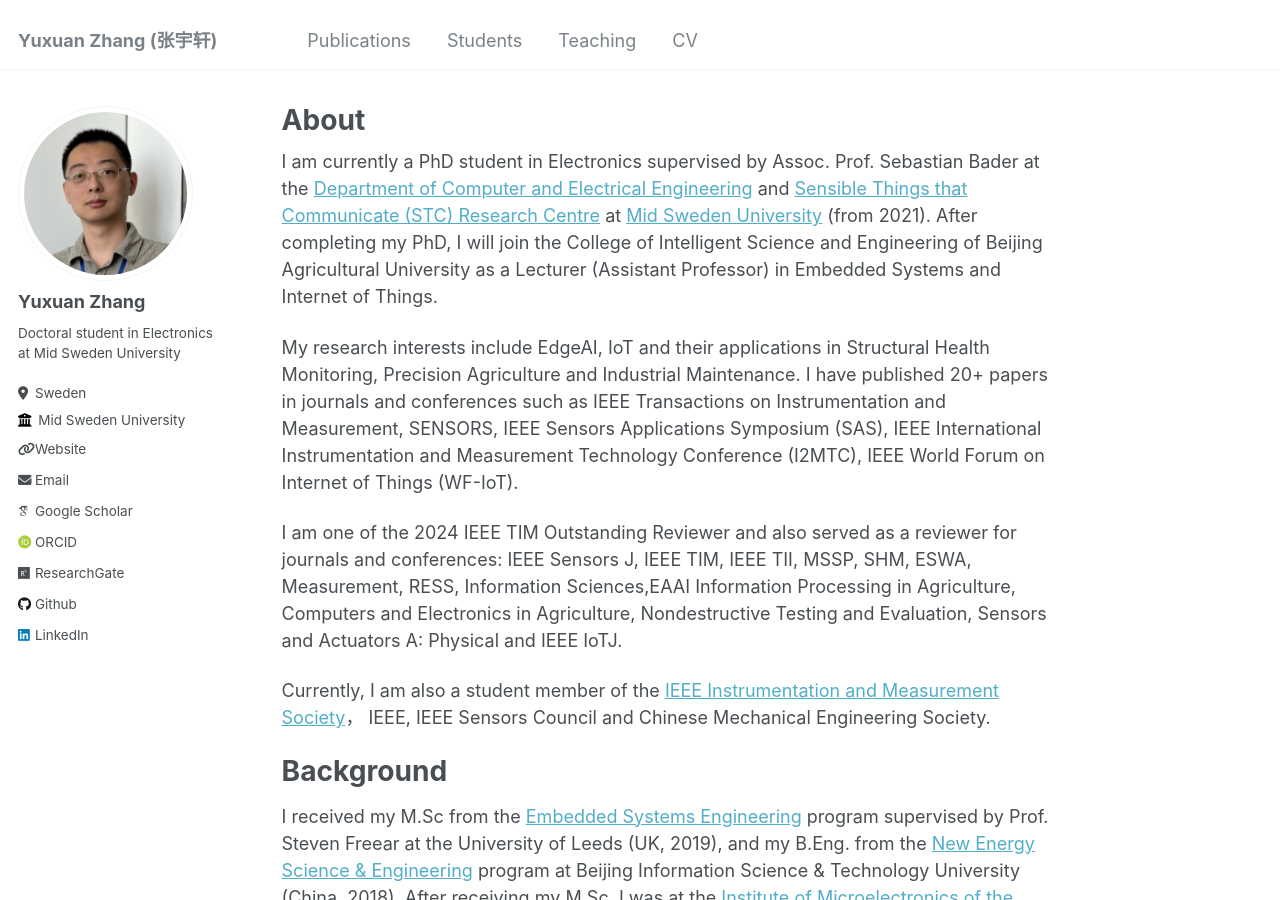
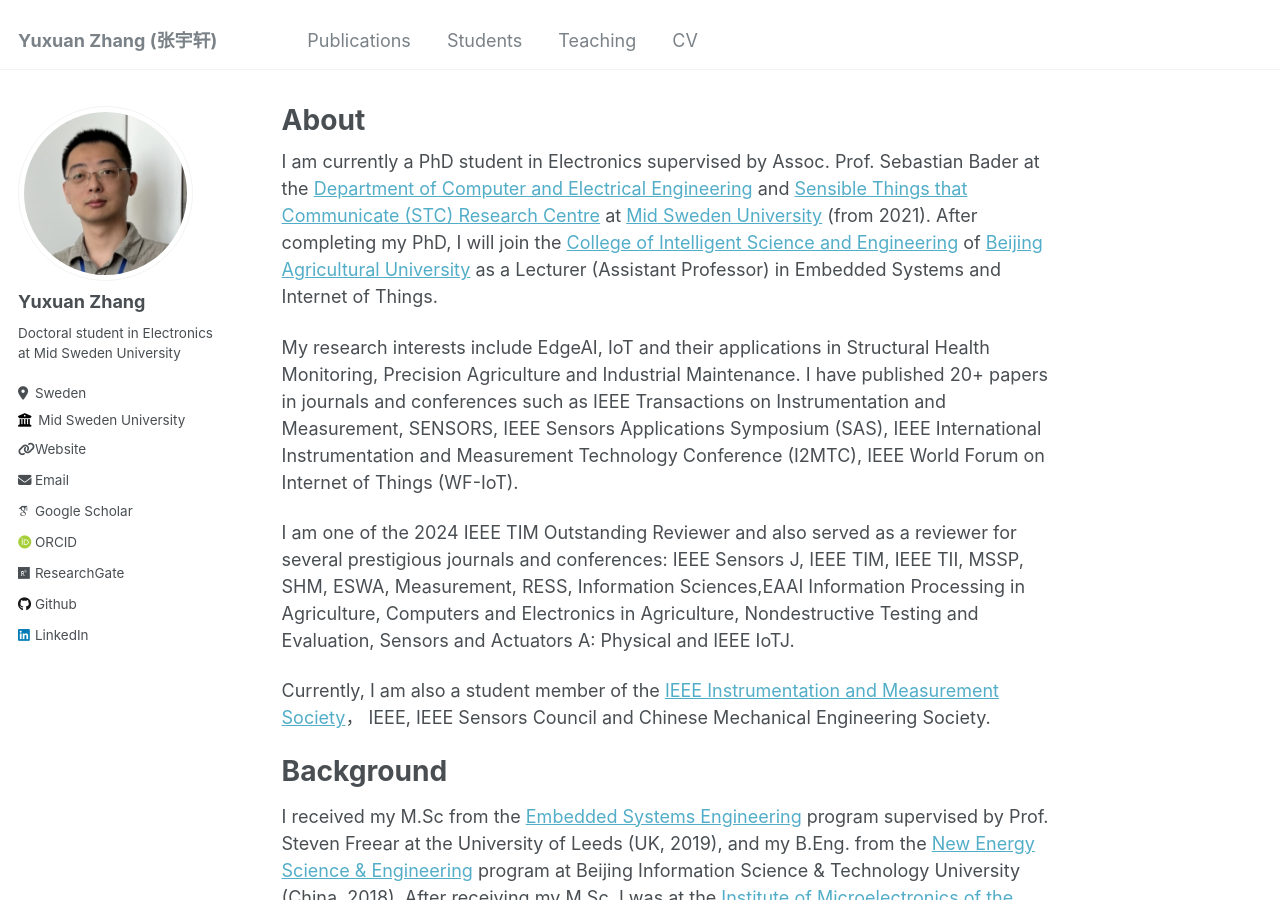
Before and after one commit to YuxuanZhang-96/YuxuanZhang-96.github.io, a Jekyll site: the page built from _pages/about.md, in a window 1280 px wide and 900 px high. Built offline with Jekyll 4.4.1, drawn with Linux system fonts in a browser that asks for light colours; some web fonts are replaced.

Commit message:
Update about.md

```diff
--- a/_pages/about.md
+++ b/_pages/about.md
@@ -7,11 +7,11 @@ redirect_from:
   - /about.html
 ---
 I am currently a PhD student in Electronics supervised by Assoc. Prof. Sebastian Bader at the
-[Department of Computer and Electrical Engineering](https://www.miun.se/en/meet-mid-sweden-university/Organisation/departments/det/) and [Sensible Things that Communicate (STC) Research Centre](https://www.miun.se/en/Research/research-centers/stc/) at [Mid Sweden University](https://www.miun.se/en/) (from 2021). After completing my PhD, I will join the College of Intelligent Science and Engineering of Beijing Agricultural University as a Lecturer (Assistant Professor) in Embedded Systems and Internet of Things.
+[Department of Computer and Electrical Engineering](https://www.miun.se/en/meet-mid-sweden-university/Organisation/departments/det/) and [Sensible Things that Communicate (STC) Research Centre](https://www.miun.se/en/Research/research-centers/stc/) at [Mid Sweden University](https://www.miun.se/en/) (from 2021). After completing my PhD, I will join the [College of Intelligent Science and Engineering](https://en.bua.edu.cn/Colleges___Faculties/College_of_Intelligent_Science_and_Engineering.htm) of [Beijing Agricultural University](https://en.bua.edu.cn/) as a Lecturer (Assistant Professor) in Embedded Systems and Internet of Things.
 
 My research interests include EdgeAI, IoT and their applications in Structural Health Monitoring, Precision Agriculture and Industrial Maintenance.  I have published 20+ papers in journals and conferences such as IEEE Transactions on Instrumentation and Measurement, SENSORS, IEEE Sensors Applications Symposium (SAS), IEEE International Instrumentation and Measurement Technology Conference (I2MTC), IEEE World Forum on Internet of Things (WF-IoT).
 
-I am one of the 2024 IEEE TIM Outstanding Reviewer and also served as a reviewer for journals and conferences:
+I am one of the 2024 IEEE TIM Outstanding Reviewer and also served as a reviewer for several prestigious journals and conferences:
 IEEE Sensors J, IEEE TIM, IEEE TII, MSSP, SHM, ESWA, Measurement, RESS, Information Sciences,EAAI Information Processing in Agriculture, Computers and Electronics in Agriculture, Nondestructive Testing and Evaluation,  Sensors and Actuators A: Physical and IEEE IoTJ.
 
 Currently, I am also a student member of the [IEEE Instrumentation and Measurement Society](https://ieee-ims.org/)， IEEE, IEEE Sensors Council and Chinese Mechanical Engineering Society.
```
